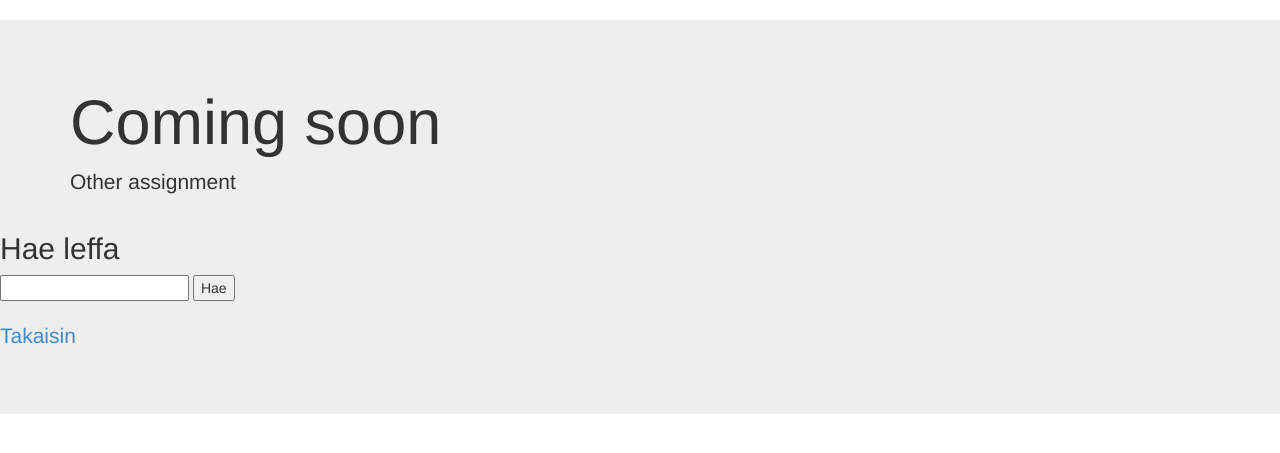
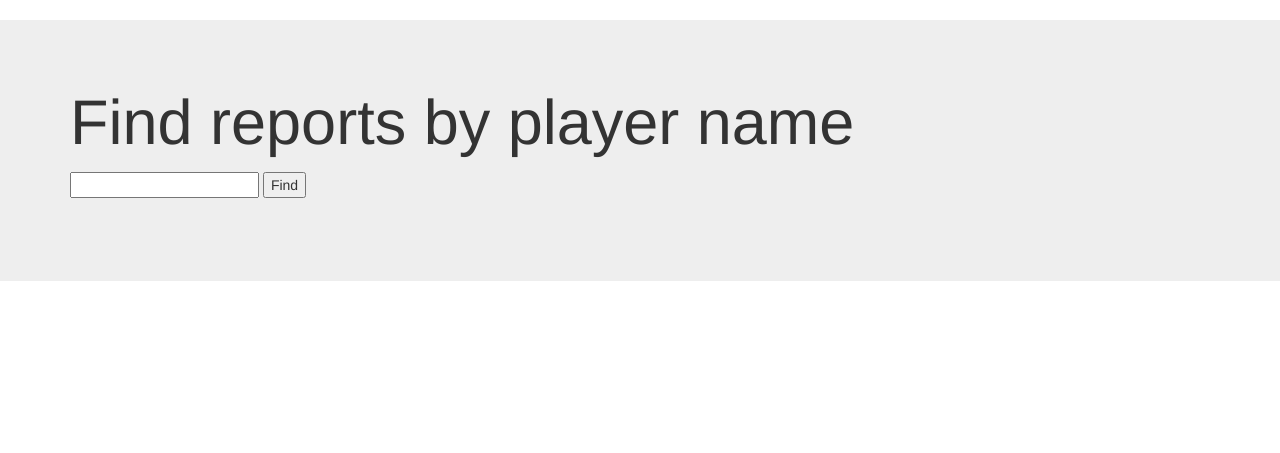
Before and after one commit to mikkosavinainen/phpBootstrap, a PHP site: page /findJSON.php in a window 1280 px wide. Shown: the part 52-505 px from the top of the page. Run offline with PHP 8.4, Linux system fonts and the light colour scheme; some libraries are stand-ins or nearby versions.

Commit message:
fixed findByName JSON

```diff
--- a/findJSON.php
+++ b/findJSON.php
@@ -69,25 +69,18 @@
 
 	<div class="jumbotron">
 		<div class="container">
-			<h1>Coming soon</h1>
-			<p>Other assignment</p>
+			<h1>Find reports by player name</h1>
+			<p>
 
+
+			<form action="" method="post" name="form">
+				<input type="text" id="name" name="name"> <input type="button"
+					id="get" name="get" value="Find" onClick="findByName()">
+			</form>
+			<br>
+			<div id="list"></div>
+			</p>
 		</div>
-
-			<article>
-		<h2>Hae leffa</h2>
-		<form action="" method="post" name="form">
-			<input type="text" id="name" name="name">
-			<!-- onClick kertoo, että painikkeen painalluksen käsittelee haeNimella-funktio -->
-			<input type="button" id="get" name="get" value="Hae"
-				onClick="findByName()">
-		</form>
-		<br>
-		<div id="list"></div>
-		<p>
-			<a href="index.php">Takaisin</a>
-		</p>
-	</article>
 	</div>
 
 
```
